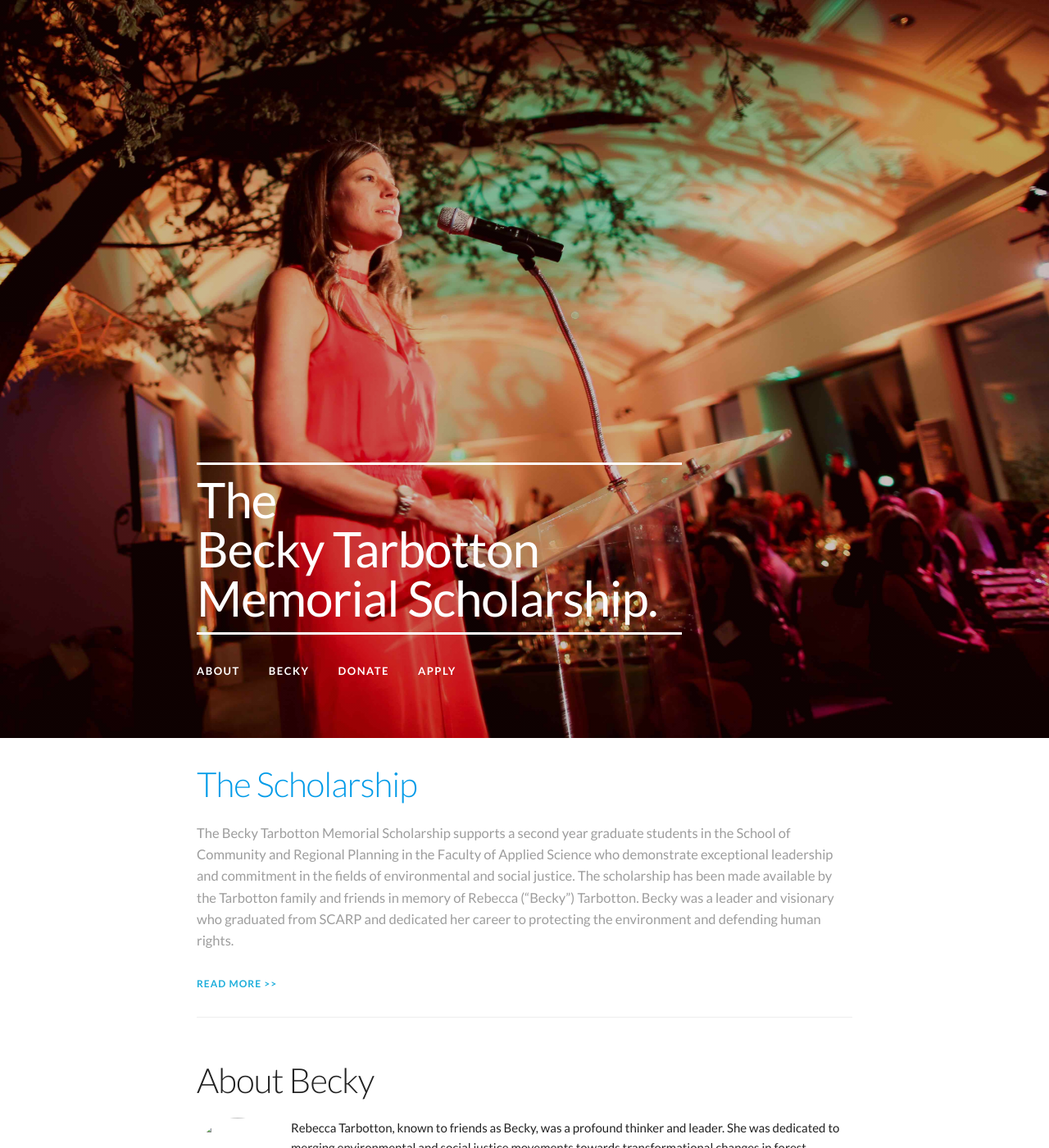
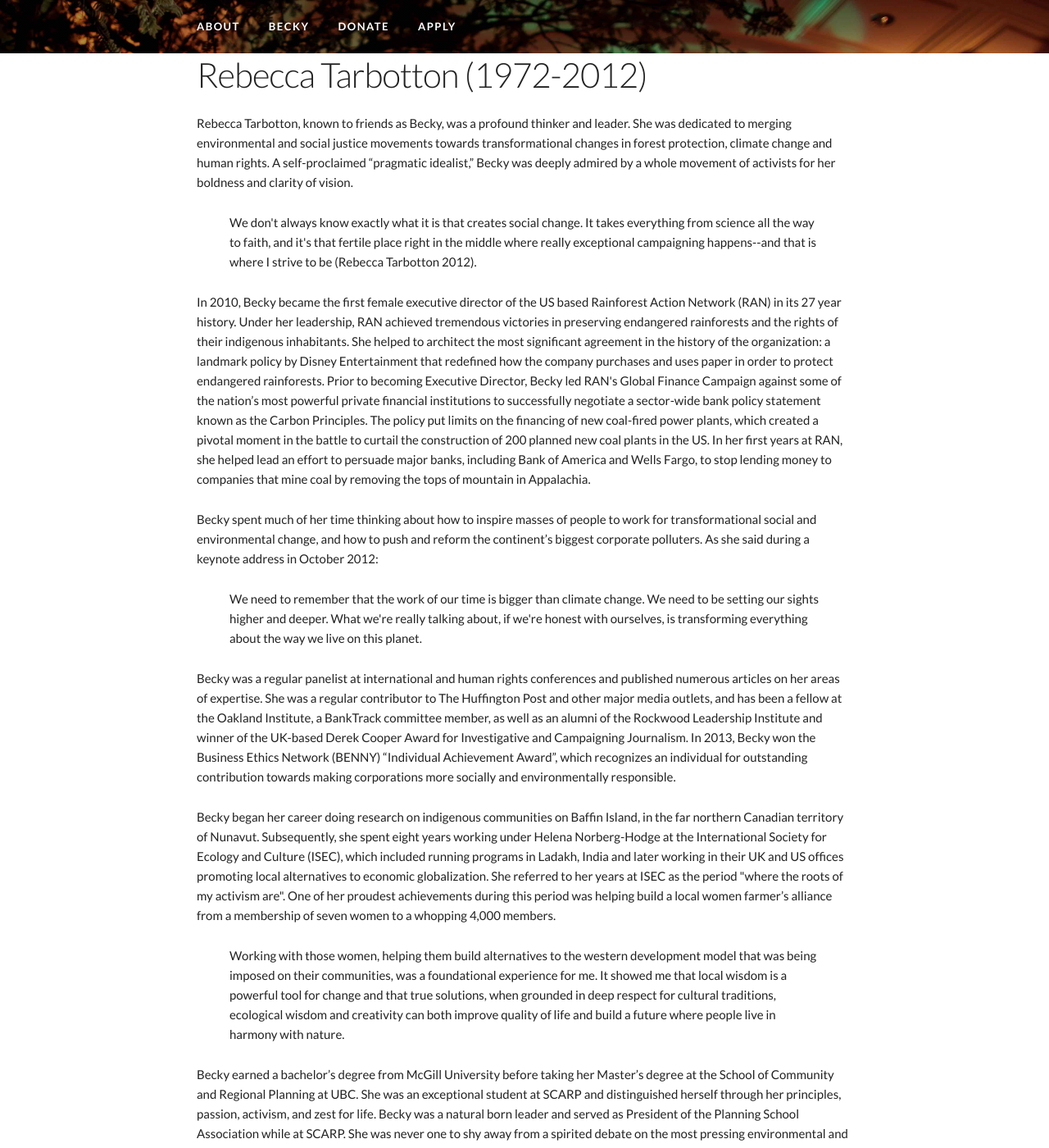
Before and after one commit to tsunamiCam/cameron-personal, a Jekyll site: the page built from becky/index.html, in a window 1280 px wide and 1400 px high. Shown: the whole window at 82% size. Built offline with Jekyll 4.4.1, drawn with Linux system fonts in a browser that asks for light colours; nearby versions of some CDN libraries; some of the changed text lies outside the part shown.

Commit message:
Changed default layout and started adding content

```diff
--- a/_layouts/default.html
+++ b/_layouts/default.html
@@ -6,8 +6,10 @@
   <body class="skin-default">
 
     <div class="page-content">
-      <div class="wrapper">
-        {{ content }}
+      <div class="container">
+        <div class="twelve columns">
+          {{ content }}
+        </div>
       </div>
     </div>
 
--- a/about/index.html
+++ b/about/index.html
@@ -5,19 +5,24 @@ layout: default
   ================================================== -->
 
 
-    <section class="scholarship">
-      <div class="container">
-        <div class="twelve columns">
           <h2>The Scholarship</h2>
           <p>The Becky Tarbotton Memorial Scholarship supports a second year graduate students in the School of Community and Regional Planning in the Faculty of Applied Science who demonstrate exceptional leadership and commitment in the fields of environmental and social justice. The scholarship has been made available by the Tarbotton family and friends in memory of Rebecca (“Becky”) Tarbotton. Becky was a leader and visionary who graduated from SCARP and dedicated her career to protecting the environment and defending </p>
 
-          <p>The Becky Tarbotton Memorial Scholarship supports a second year graduate students in the School of Community and Regional Planning in the Faculty of Applied Science who demonstrate exceptional leadership and commitment in the fields of environmental and social justice. The scholarship has been made available by the Tarbotton family and friends in memory of Rebecca (“Becky”) Tarbotton. Becky was a leader and visionary who graduated from SCARP and dedicated her career to protecting the environment and defending </p>
-                    <p>The Becky Tarbotton Memorial Scholarship supports a second year graduate students in the School of Community and Regional Planning in the Faculty of Applied Science who demonstrate exceptional leadership and commitment in the fields of environmental and social justice. The scholarship has been made available by the Tarbotton family and friends in memory of Rebecca (“Becky”) Tarbotton. Becky was a leader and visionary who graduated from SCARP and dedicated her career to protecting the environment and defending </p>
-                    <p>The Becky Tarbotton Memorial Scholarship supports a second year graduate students in the School of Community and Regional Planning in the Faculty of Applied Science who demonstrate exceptional leadership and commitment in the fields of environmental and social justice. The scholarship has been made available by the Tarbotton family and friends in memory of Rebecca (“Becky”) Tarbotton. Becky was a leader and visionary who graduated from SCARP and dedicated her career to protecting the environment and defending </p>
+          <p>
+              <strong>Applications open:</strong> DD-MM-YYYY
+          </p>
 
-                              <p>The Becky Tarbotton Memorial Scholarship supports a second year graduate students in the School of Community and Regional Planning in the Faculty of Applied Science who demonstrate exceptional leadership and commitment in the fields of environmental and social justice. The scholarship has been made available by the Tarbotton family and friends in memory of Rebecca (“Becky”) Tarbotton. Becky was a leader and visionary who graduated from SCARP and dedicated her career to protecting the environment and defending </p>
+          <h3>Award Value</h3>
+          <p>Target: $3000</p>
 
-                                        <p>The Becky Tarbotton Memorial Scholarship supports a second year graduate students in the School of Community and Regional Planning in the Faculty of Applied Science who demonstrate exceptional leadership and commitment in the fields of environmental and social justice. The scholarship has been made available by the Tarbotton family and friends in memory of Rebecca (“Becky”) Tarbotton. Becky was a leader and visionary who graduated from SCARP and dedicated her career to protecting the environment and defending </p>
-        </div>
-      </div>
-    </section>
+
+          <h3>Selection Criteria</h3>
+
+          <strong>[To be determined]</strong>
+          <br><br>
+          <p>Applicant must exhibit vision and leadership, or strong potential for leadership, in balancing social and environmental priorities.</p>
+
+          <h3>Eligbility</h3>
+          <strong>Degree:</strong> Masters
+          <br>
+          <strong>Program:</strong> School of Community and Regional Planning (SCARP)
--- a/becky/index.html
+++ b/becky/index.html
@@ -1,95 +1,37 @@
 ---
-layout: landing
+layout: default
 ---
 
 
-  <!-- Benefits
+  <!-- About Becky
   ================================================== -->
-  <main role="main">
 
-    <section class="scholarship" id="about">
-      <div class="container">
-        <div class="twelve columns">
-          <h2>The Scholarship</h2>
-          <p>The Becky Tarbotton Memorial Scholarship supports a second year graduate students in the School of Community and Regional Planning in the Faculty of Applied Science who demonstrate exceptional leadership and commitment in the fields of environmental and social justice. The scholarship has been made available by the Tarbotton family and friends in memory of Rebecca (“Becky”) Tarbotton. Becky was a leader and visionary who graduated from SCARP and dedicated her career to protecting the environment and defending human rights.</p>
-          <a class="readmore" href="#">Read More >></a>
-        </div>
-      </div>
-    </section>
+<h2> Rebecca Tarbotton (1972-2012) </h2>
 
-  <div class="container">
-    <div class="dividing-line"></div>
-  </div>
+<p> Rebecca Tarbotton, known to friends as Becky, was a profound thinker and leader. She was dedicated to merging environmental and social justice movements towards transformational changes in forest protection, climate change and human rights. A self-proclaimed “pragmatic idealist,” Becky was deeply admired by a whole movement of activists for her boldness and clarity of vision. </p>
+
+<blockquote>
+  We don't always know exactly what it is that creates social change. It takes everything from science all the way to faith, and it's that fertile place right in the middle where really exceptional campaigning happens--and that is where I strive to be (Rebecca Tarbotton 2012).
+</blockquote>
 
 
 
-    <section class="about-becky" id="becky">
-      <div class="container">
-        <div class="twelve columns">
-          <h2>About Becky</h2>
-          <img src="images/becky-headshot2.jpg"/>
-          <p>
-            Rebecca Tarbotton, known to friends as Becky, was a profound thinker and leader. She was dedicated to merging environmental and social justice movements towards transformational changes in forest protection, climate change and human rights. A self-proclaimed “pragmatic idealist,” Becky was deeply admired by a whole movement of activists for her boldness and clarity of vision.
-          </p>
+<p> In 2010, Becky became the first female executive director of the US based Rainforest Action Network (RAN) in its 27 year history. Under her leadership, RAN achieved tremendous victories in preserving endangered rainforests and the rights of their indigenous inhabitants. She helped to architect the most significant agreement in the history of the organization: a landmark policy by Disney Entertainment that redefined how the company purchases and uses paper in order to protect endangered rainforests. Prior to becoming Executive Director, Becky led RAN's Global Finance Campaign against some of the nation’s most powerful private financial institutions to successfully negotiate a sector-wide bank policy statement known as the Carbon Principles. The policy put limits on the financing of new coal-fired power plants, which created a pivotal moment in the battle to curtail the construction of 200 planned new coal plants in the US. In her first years at RAN, she helped lead an effort to persuade major banks, including Bank of America and Wells Fargo, to stop lending money to companies that mine coal by removing the tops of mountain in Appalachia. </p>
 
-          <blockquote>
-            We don't always know exactly what it is that creates social change. It takes everything from science all the way to faith, and it's that fertile place right in the middle where really exceptional campaigning happens - and that is where I strive to be.
-          </blockquote>
+<p> Becky spent much of her time thinking about how to inspire masses of people to work for transformational social and environmental change, and how to push and reform the continent’s biggest corporate polluters. As she said during a keynote address in October 2012: </p>
 
+<blockquote>
+    We need to remember that the work of our time is bigger than climate change. We need to be setting our sights higher and deeper. What we're really talking about, if we're honest with ourselves, is transforming everything about the way we live on this planet.
+</blockquote>
 
-          <!--p>
+<p>Becky was a regular panelist at international and human rights conferences and published numerous articles on her areas of expertise. She was a regular contributor to The Huffington Post and other major media outlets, and has been a fellow at the Oakland Institute, a BankTrack committee member, as well as an alumni of the Rockwood Leadership Institute and winner of the UK-based Derek Cooper Award for Investigative and Campaigning Journalism. In 2013, Becky won the Business Ethics Network (BENNY) “Individual Achievement Award”, which recognizes an individual for outstanding contribution towards making corporations more socially and environmentally responsible. </p>
 
-            In 2010, at the age of 38??, Becky became the first female executive director of the US based Rainforest Action Network (RAN) in its 27 year history. Under her leadership, RAN achieved tremendous victories in preserving endangered rainforests and the rights of their indigenous inhabitants. She helped to architect the most significant agreement in the history of the organization: a landmark policy by Disney Entertainment that redefined how the company purchases and uses paper in order to protect endangered rainforests. Prior to becoming Executive Director, Becky led RAN's Global Finance Campaign against some of the nation’s most powerful private financial institutions to successfully negotiate a sector-wide bank policy statement known as the Carbon Principles. The policy put limits on the financing of new coal-fired power plants, which created a pivotal moment in the battle to curtail the construction of 200 planned new coal plants in the US. In her first years at RAN, she helped lead an effort to persuade major banks, including Bank of America and Wells Fargo, to stop lending money to companies that mine coal by removing the tops of mountain in Appalachia.
-          </p>
-          <p>
-            Becky spent much of her time thinking about how to inspire masses of people to work for transformational social and environmental change, and how to push and reform the continent’s biggest corporate polluters. As she said during a keynote address in October 2012:
-          </p>
+<p> Becky began her career doing research on indigenous communities on Baffin Island, in the far northern Canadian territory of Nunavut. Subsequently, she spent eight years working under Helena Norberg-Hodge at the International Society for Ecology and Culture (ISEC), which included running programs in Ladakh, India and later working in their UK and US offices promoting local alternatives to economic globalization. She referred to her years at ISEC as the period "where the roots of my activism are". One of her proudest achievements during this period was helping build a local women farmer’s alliance from a membership of seven women to a whopping 4,000 members.</p>
 
-          <blockquote>
+<blockquote>
+  Working with those women, helping them build alternatives to the western development model that was being imposed on their communities, was a foundational experience for me. It showed me that local wisdom is a powerful tool for change and that true solutions, when grounded in deep respect for cultural traditions, ecological wisdom and creativity can both improve quality of life and build a future where people live in harmony with nature.
+</blockquote>
 
-            "We need to remember that the work of our time is bigger than climate change. We need to be setting our sights higher and deeper. What we're really talking about, if we're honest with ourselves, is transforming everything about the way we live on this planet.
+<p> Becky earned a bachelor’s degree from McGill University before taking her Master’s degree at the School of Community and Regional Planning at UBC. She was an exceptional student at SCARP and distinguished herself through her principles, passion, activism, and zest for life. Becky was a natural born leader and served as President of the Planning School Association while at SCARP. She was never one to shy away from a spirited debate on the most pressing environmental and human rights topics of the day. Her academic achievements at SCARP culminated in her thesis research on the impacts of globalization on traditional food and farming systems and the growing movement of resistance and renewal against these forces. </p>
 
-          </blockquote>
-
-          <p>
-            Becky was a regular panelist at international and human rights conferences and published numerous articles on her areas of expertise. She was a regular contributor to The Huffington Post and other major media outlets, and has been a fellow at the Oakland Institute, a BankTrack committee member, as well as an alumni of the Rockwood Leadership Institute and winner of the UK-based Derek Cooper Award for Investigative and Campaigning Journalism.
-
-            Becky began her career doing research on indigenous communities on Baffin Island, in the far northern Canadian territory of Nunavut. Subsequently, she spent eight years working under Helena Norberg-Hodge at the International Society for Ecology and Culture (ISEC), which included running programs in Ladakh, India and later working in their UK and US offices promoting local alternatives to economic globalization. She referred to her years at ISEC as the period "where the roots of my activism are". One of her proudest achievements during this period was helping build a local women farmer’s alliance from a membership of seven women to a whopping 4,000 members.
-          </p>
-          <blockquote>
-            Working with those women, helping them build alternatives to the western development model that was being imposed on their communities, was a foundational experience for me. It showed me that local wisdom is a powerful tool for change and that true solutions, when grounded in deep respect for cultural traditions, ecological wisdom and creativity can both improve quality of life and build a future where people live in harmony with nature.
-          </blockquote-->
-          <a class="readmore" href="#">Read More >></a>
-
-        </div>
-      </div>
-    </section>
-
-    <div class="container">
-      <div class="dividing-line"></div>
-    </div>
-
-
-    </main>
-
-
-
-<!--div class="home">
-
-  <h1 class="page-heading">Posts</h1>
-
-  <ul class="post-list">
-    {% for post in site.posts %}
-      <li>
-        <span class="post-meta">{{ post.date | date: "%b %-d, %Y" }}</span>
-
-        <h2>
-          <a class="post-link" href="{{ post.url | prepend: site.baseurl }}">{{ post.title }}</a>
-        </h2>
-      </li>
-    {% endfor %}
-  </ul>
-
-  <p class="rss-subscribe">subscribe <a href="{{ "/feed.xml" | prepend: site.baseurl }}">via RSS</a></p>
-
-</div-->
+<p> Becky passed away unexpectedly in 2012 at the age of 39. She will long be remembered by family and friends as a “force of nature” who would move mountains with her drive and intelligence; all with an infectious laugh, adventurous spirit, and a heart bursting with love. </p>
--- a/index.html
+++ b/index.html
@@ -59,7 +59,7 @@ layout: landing
           <blockquote>
             Working with those women, helping them build alternatives to the western development model that was being imposed on their communities, was a foundational experience for me. It showed me that local wisdom is a powerful tool for change and that true solutions, when grounded in deep respect for cultural traditions, ecological wisdom and creativity can both improve quality of life and build a future where people live in harmony with nature.
           </blockquote-->
-          <a class="readmore" href="#">Read More >></a>
+          <a class="readmore" href="{{ site.baseurl }}/becky">Read More >></a>
 
         </div>
       </div>
```
